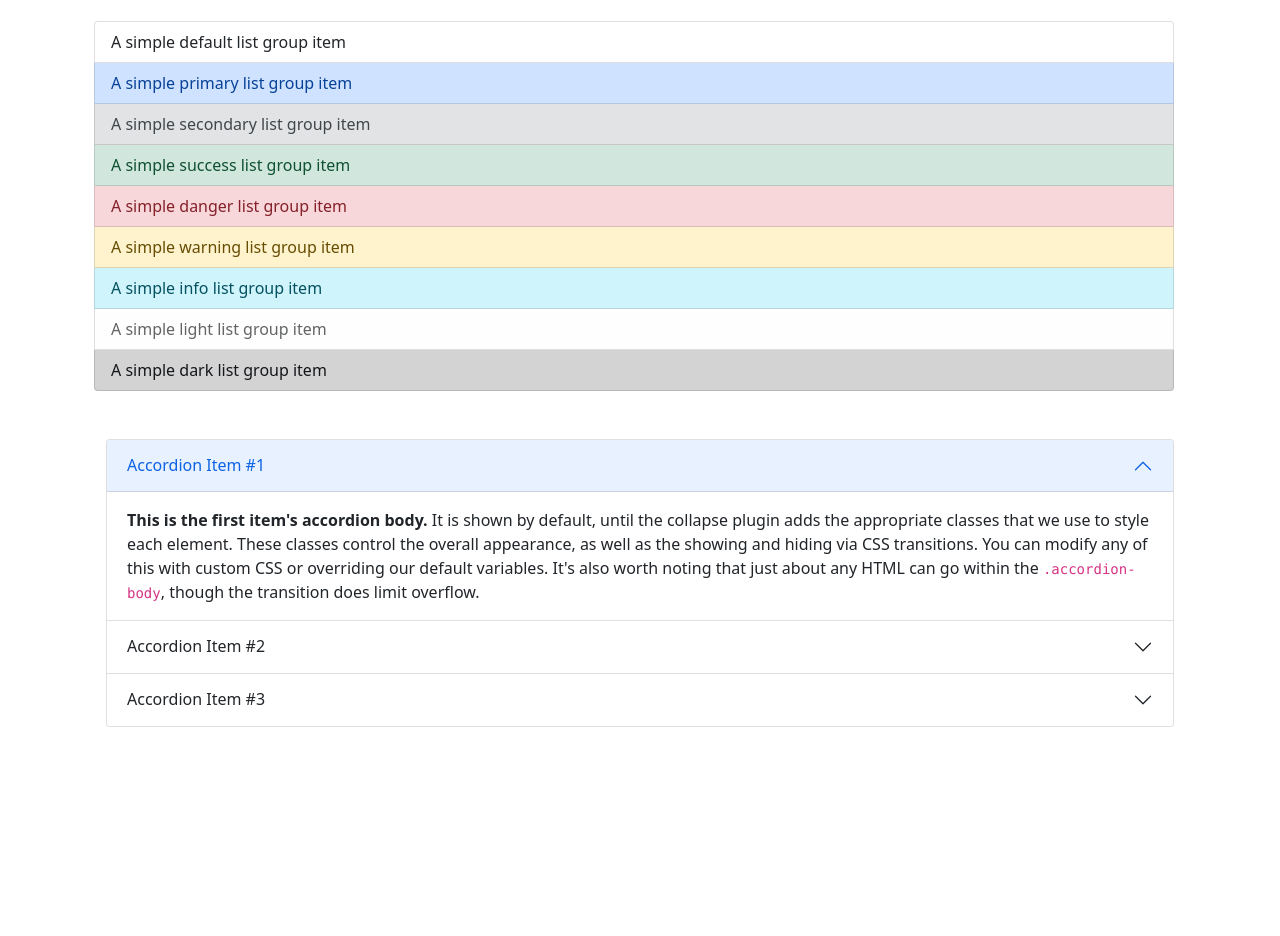
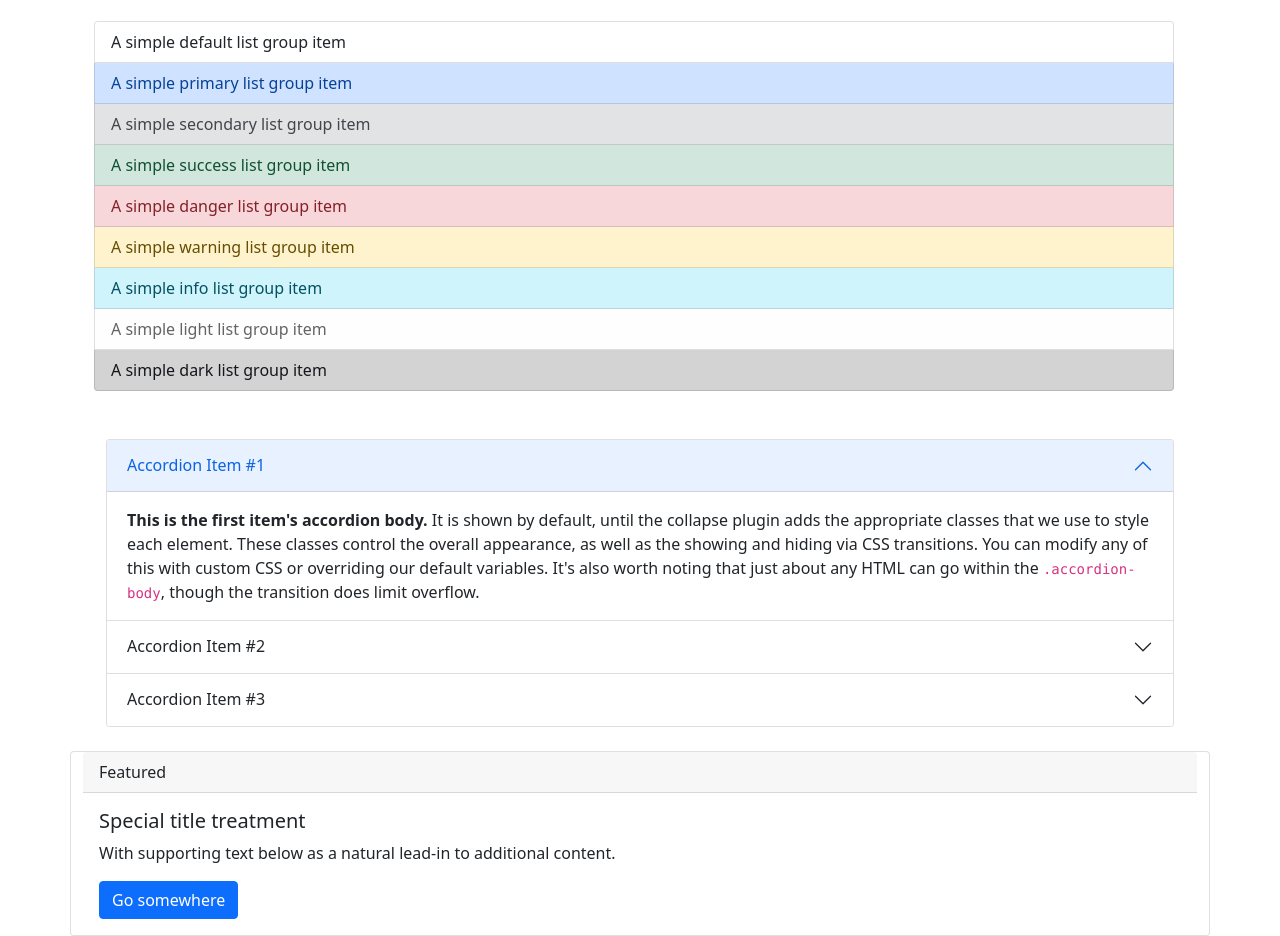
Before and after one commit to aceveduar/git-ejemplo, a plain HTML site: page index.html in a window 1280 px wide. Shown: the part 155-1091 px from the top of the page. Before the commit the page ends 906 px from the top, so only its background shows below. Drawn offline with nearby package versions, Linux system fonts and the light colour scheme.

Commit message:
agregue una card body

```diff
--- a/index.html
+++ b/index.html
@@ -76,6 +76,19 @@
             </div>
           </div>
 
+          <div class="row">
+            <div class="card">
+              <div class="card-header">
+                Featured
+              </div>
+              <div class="card-body">
+                <h5 class="card-title">Special title treatment</h5>
+                <p class="card-text">With supporting text below as a natural lead-in to additional content.</p>
+                <a href="#" class="btn btn-primary">Go somewhere</a>
+              </div>
+            </div>
+          </div>
+
       </div>
 
     <!-- Optional JavaScript; choose one of the two! -->
```
Also changed, not shown: notas.txt.
